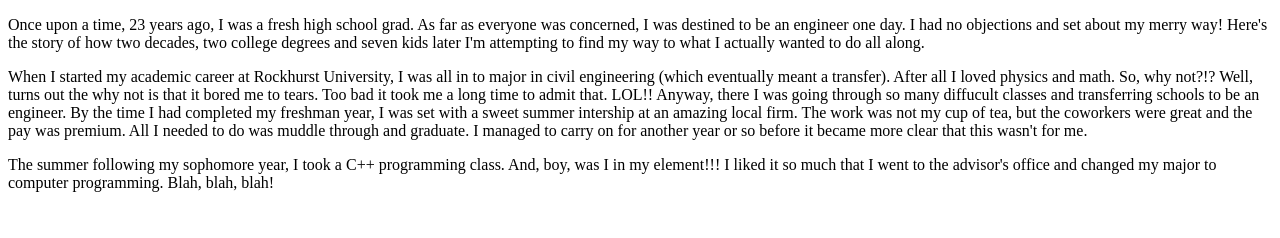
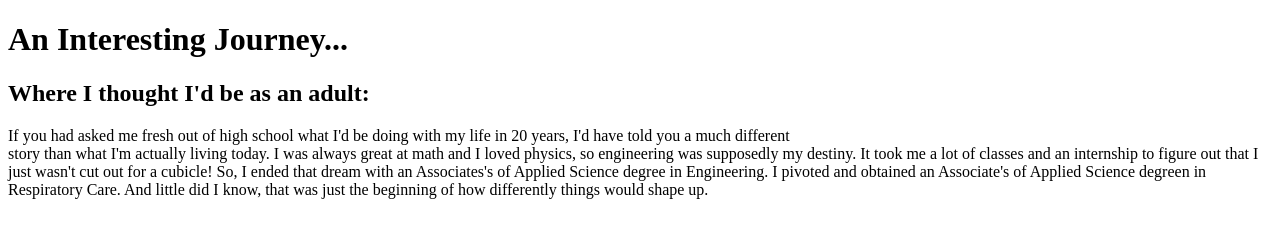
Before and after one commit to Sharion2023/js-assignment-4-html-me-something-Sharion2023, a website: page index.html in a window 1280 px wide. Drawn offline with Linux system fonts and the light colour scheme.

Commit message:
Whole new story line

```diff
--- a/index.html
+++ b/index.html
@@ -2,26 +2,27 @@
 <html>
    <head>
       <title>An Interesting Journey...</title>
+      <link rel = "stylesheet" type = "text/css" href = "styles.css" />
+      <style>
+         div{
+            margin: 20px;
+         }
+      </style>
    </head>
    <body>
-      <p>Once upon a time, 23 years ago, I was a fresh high school grad. As far as everyone was concerned,
-         I was destined to be an engineer one day. I had no objections and set about my merry way! Here's the story of how
-         two decades, two college degrees and seven kids later I'm attempting to find my way to what I actually wanted to do all along.
-      </p>
+      <h1>An Interesting Journey...</h1>
 
-      <p>
-         When I started my academic career at Rockhurst University, I was all in to major in civil engineering (which eventually meant
-         a transfer). After all I loved physics and math. So, why not?!? Well, turns out the why not is that it bored me to tears. Too
-         bad it took me a long time to admit that. LOL!! Anyway, there I was going through so many diffucult classes and transferring schools
-         to be an engineer. By the time I had completed my freshman year, I was set with a sweet summer intership at an amazing local firm.
-         The work was not my cup of tea, but the coworkers were great and the pay was premium. All I needed to do was muddle through and
-         graduate. I managed to carry on for another year or so before it became more clear that this wasn't for me.
-      </p>
-
-      <p>
-         The summer following my sophomore year, I took a C++ programming class. And, boy, was I in my element!!! I liked it so much that
-         I went to the advisor's office and changed my major to computer programming. Blah, blah, blah!
-      </p>
+      <article>
+         <h2> Where I thought I'd be as an adult:</h2>
+         <p>
+            If you had asked me fresh out of high school what I'd be doing with my life in 20 years, I'd have told you a much different <br>
+            story than what I'm actually living today. I was always great at math and I loved physics, so engineering was supposedly my
+            destiny. It took me a lot of classes and an internship to figure out that I just wasn't cut out for a cubicle! So, I ended
+            that dream with an Associates's of Applied Science degree in Engineering. I pivoted and obtained an Associate's of Applied
+            Science degreen in Respiratory Care. And little did I know, that was just the beginning of how differently things would shape
+            up.
+         </p>
+      </article>
 
    </body>
 </html>
```
Also changed, not shown: styles.css (line endings or trailing spaces).
